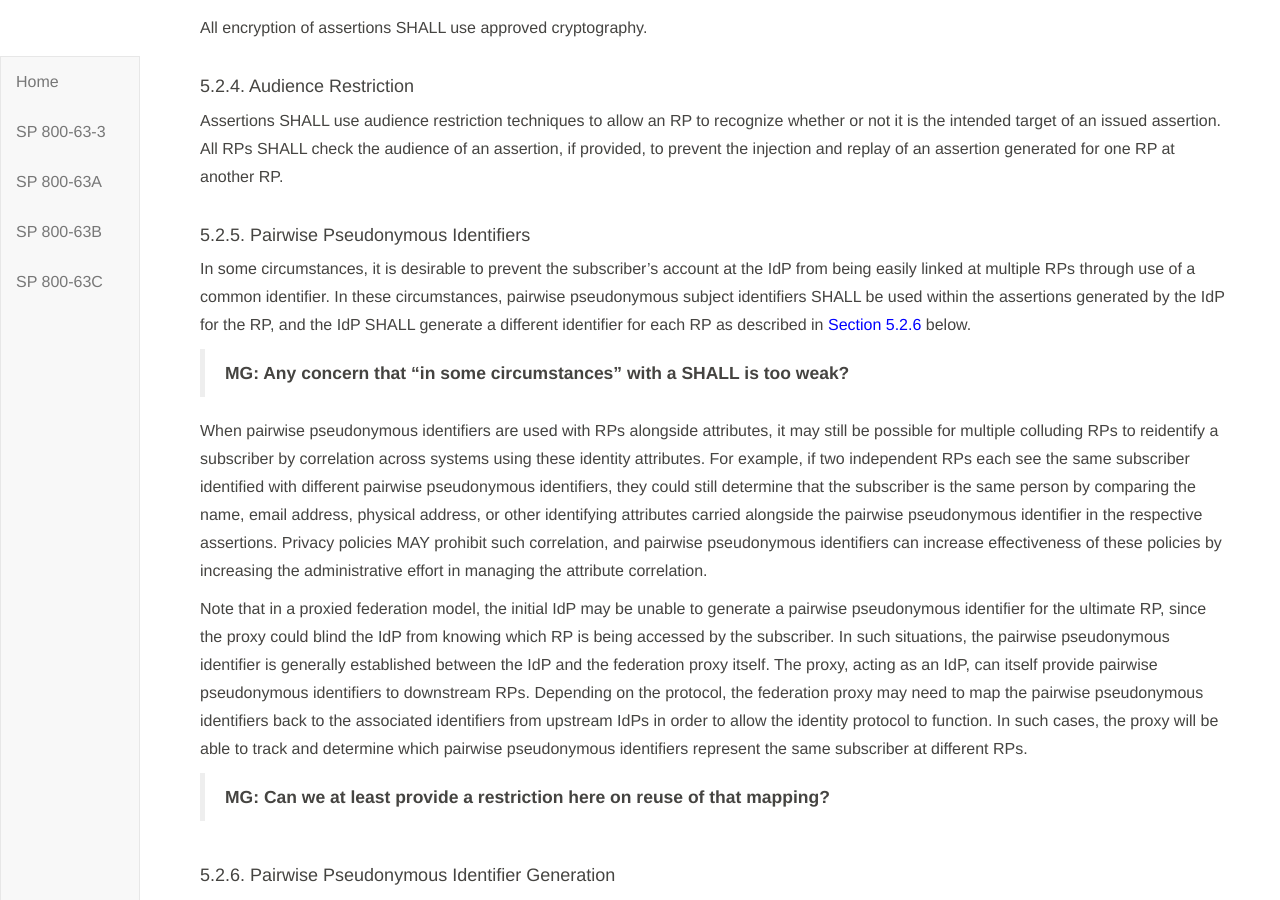
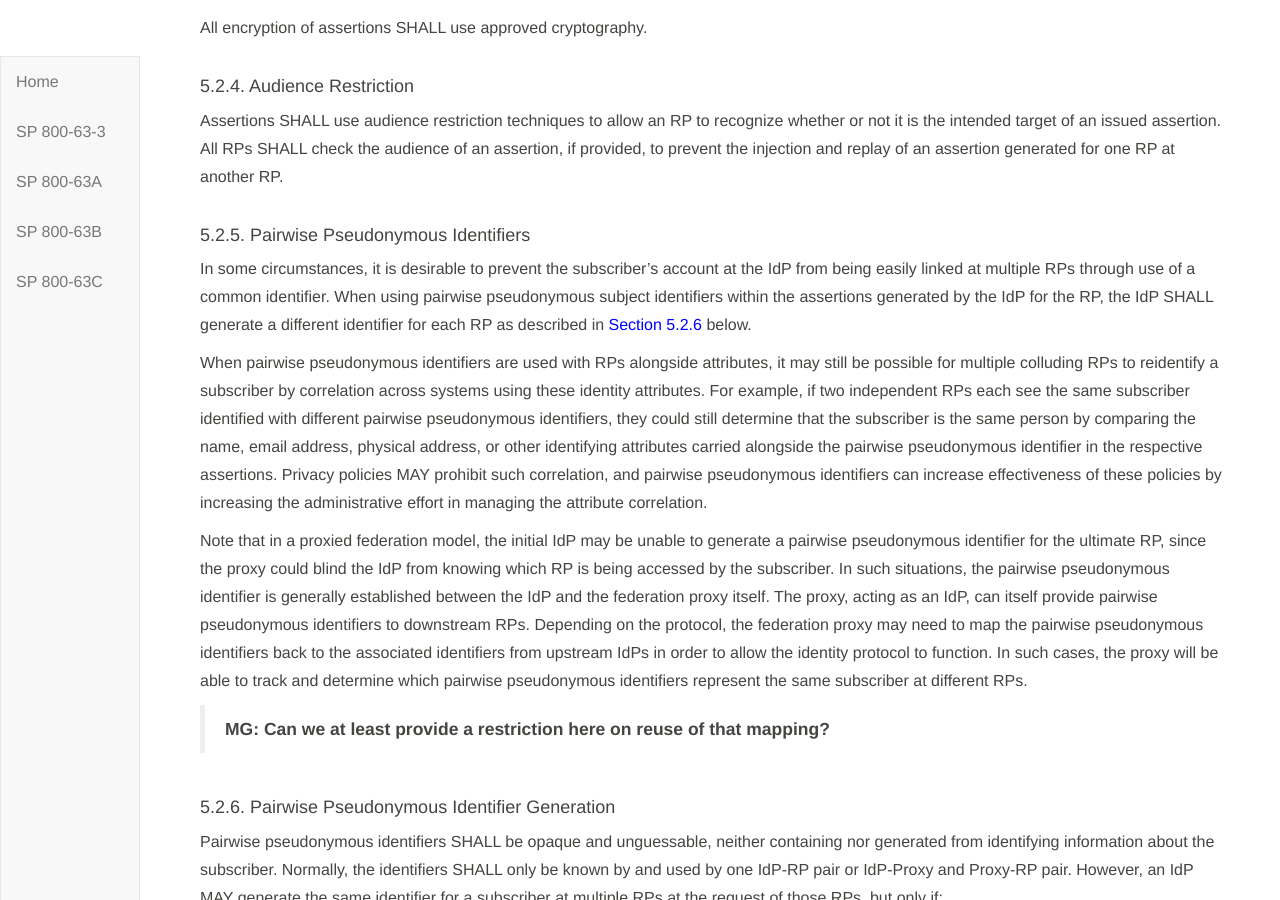
Before and after one commit to usnistgov/800-63-3, a Jekyll site: the page built from sp800-63c/sec5_assertions.md, in a window 1280 px wide and 900 px high, scrolled down 2760 px. Built offline with Jekyll 4.4.1, drawn with Linux system fonts in a browser that asks for light colours; our own code applies the rules of GitHub Pages for plain Markdown files.

Commit message:
Merge mainline changes for -C sections 1, 2, 4, and 5

```diff
--- a/sp800-63c/sec5_assertions.md
+++ b/sp800-63c/sec5_assertions.md
@@ -81,9 +81,7 @@ Assertions SHALL use audience restriction techniques to allow an RP to recognize
 
 #### 5.2.5. Pairwise Pseudonymous Identifiers
 
-In some circumstances, it is desirable to prevent the subscriber's account at the IdP from being easily linked at multiple RPs through use of a common identifier. In these circumstances, pairwise pseudonymous subject identifiers SHALL be used within the assertions generated by the IdP for the RP, and the IdP SHALL generate a different identifier for each RP as described in [Section 5.2.6](#ppi-gen) below.
-
->**MG: Any concern that "in some circumstances" with a SHALL is too weak?**
+In some circumstances, it is desirable to prevent the subscriber's account at the IdP from being easily linked at multiple RPs through use of a common identifier. When using pairwise pseudonymous subject identifiers within the assertions generated by the IdP for the RP, the IdP SHALL generate a different identifier for each RP as described in [Section 5.2.6](#ppi-gen) below.
 
 When pairwise pseudonymous identifiers are used with RPs alongside attributes, it may still be possible for multiple colluding RPs to reidentify a subscriber by correlation across systems using these identity attributes. For example, if two independent RPs each see the same subscriber identified with different pairwise pseudonymous identifiers, they could still determine that the subscriber is the same person by comparing the name, email address, physical address, or other identifying attributes carried alongside the pairwise pseudonymous identifier in the respective assertions. Privacy policies MAY prohibit such correlation, and pairwise pseudonymous identifiers can increase effectiveness of these policies by increasing the administrative effort in managing the attribute correlation.
 
```
Also changed, not shown: sp800-63c/sec1_2_introduction.md (+1 -1 lines), sp800-63c/sec4_federation.md (+1 -1 lines).
